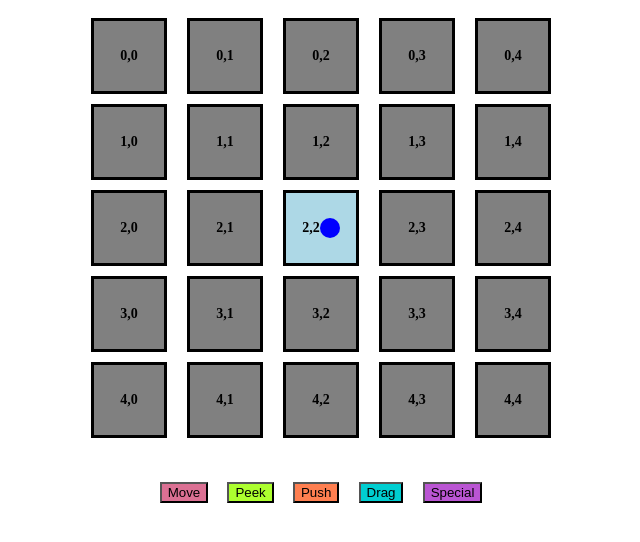
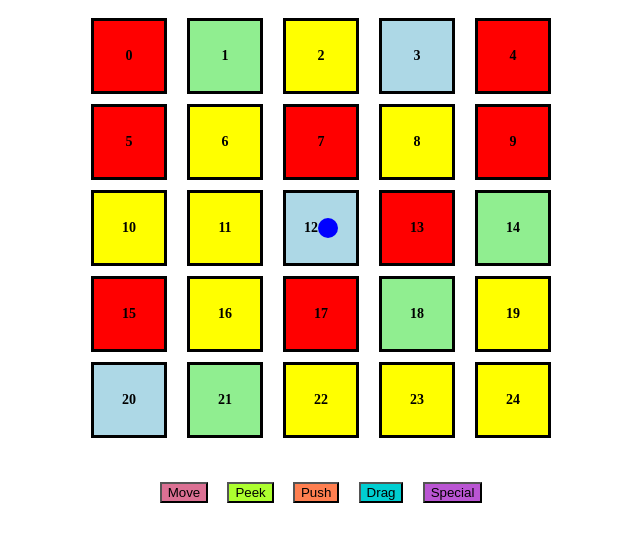
Before and after one commit to murixiyang/Room25, an Angular app in the folder Room25Web/: page / in a window 1280 px wide. Shown: the top 542 px of the page, without its empty margins (319-959 px from the left). Built offline with nearby package versions, Linux system fonts and the light colour scheme.

Commit message:
Add id to rooms

```diff
--- a/Room25Web/src/app/gameboard/gameboard.component.html
+++ b/Room25Web/src/app/gameboard/gameboard.component.html
@@ -5,6 +5,7 @@
         <app-room
           [rowIndex]="row"
           [colIndex]="col"
+          [id]="localFromIndexToID(row, col)"
           [dangerousLevel]="roomDistribution[localFromIndexToID(row, col)]"
           [revealed]="roomRevealed[localFromIndexToID(row, col)]"
           (roomClicked)="handleRoomClicked($event)"
--- a/Room25Web/src/app/gameboard/gameboard.component.ts
+++ b/Room25Web/src/app/gameboard/gameboard.component.ts
@@ -38,7 +38,7 @@ export class GameboardComponent {
     ...Array(25).fill(DangerousLevel.GREEN),
   ];
 
-  roomRevealed: boolean[] = [...Array(25).fill(false)];
+  roomRevealed: boolean[] = [...Array(25).fill(true)];
 
   constructor() {
     // Randomly place rooms
--- a/Room25Web/src/app/room/room.component.html
+++ b/Room25Web/src/app/room/room.component.html
@@ -5,6 +5,6 @@
   [class.selectable]="selectable"
   [class.room-grey]="!revealed"
 >
-  <span class="index">{{ colIndex }},{{ rowIndex }}</span>
+  <span class="index">{{ id }}</span>
   <ng-content></ng-content>
 </div>
--- a/Room25Web/src/app/room/room.component.ts
+++ b/Room25Web/src/app/room/room.component.ts
@@ -23,6 +23,7 @@ import { LockStatus } from '../lock-status.enum';
 export class RoomComponent {
   @Input() dangerousLevel: DangerousLevel = DangerousLevel.GREEN;
   @Input() lockStatus: LockStatus = LockStatus.AVAILABLE;
+  @Input() id: number = 0;
   @Input() rowIndex: number = 0;
   @Input() colIndex: number = 0;
 
--- a/Room25Web/src/app/utils.ts
+++ b/Room25Web/src/app/utils.ts
@@ -6,5 +6,5 @@ export function shuffle<T>(array: T[]): void {
 }
 
 export function fromIndexToID(rowIndex: number, colIndex: number): number {
-  return rowIndex * 5 + colIndex;
+  return colIndex * 5 + rowIndex;
 }
```
